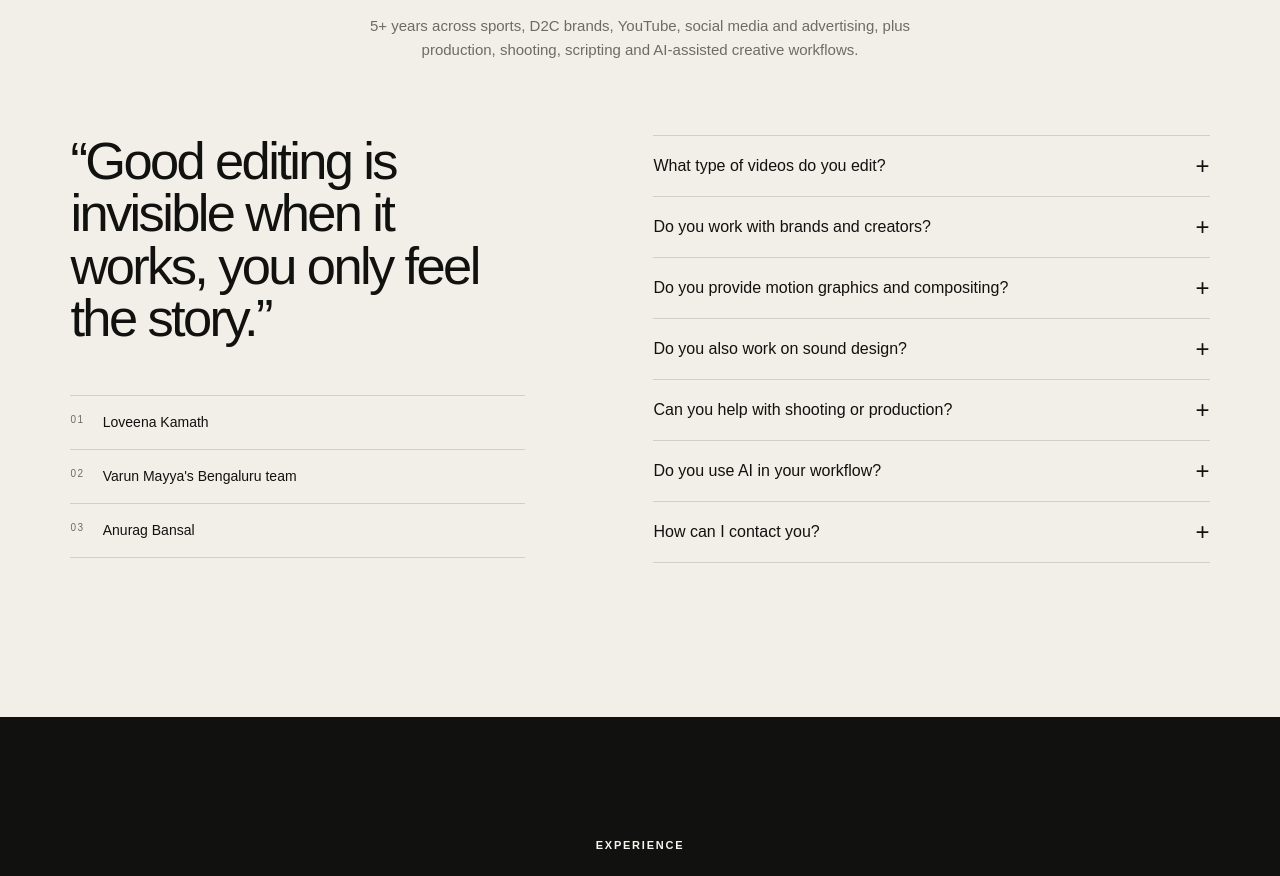
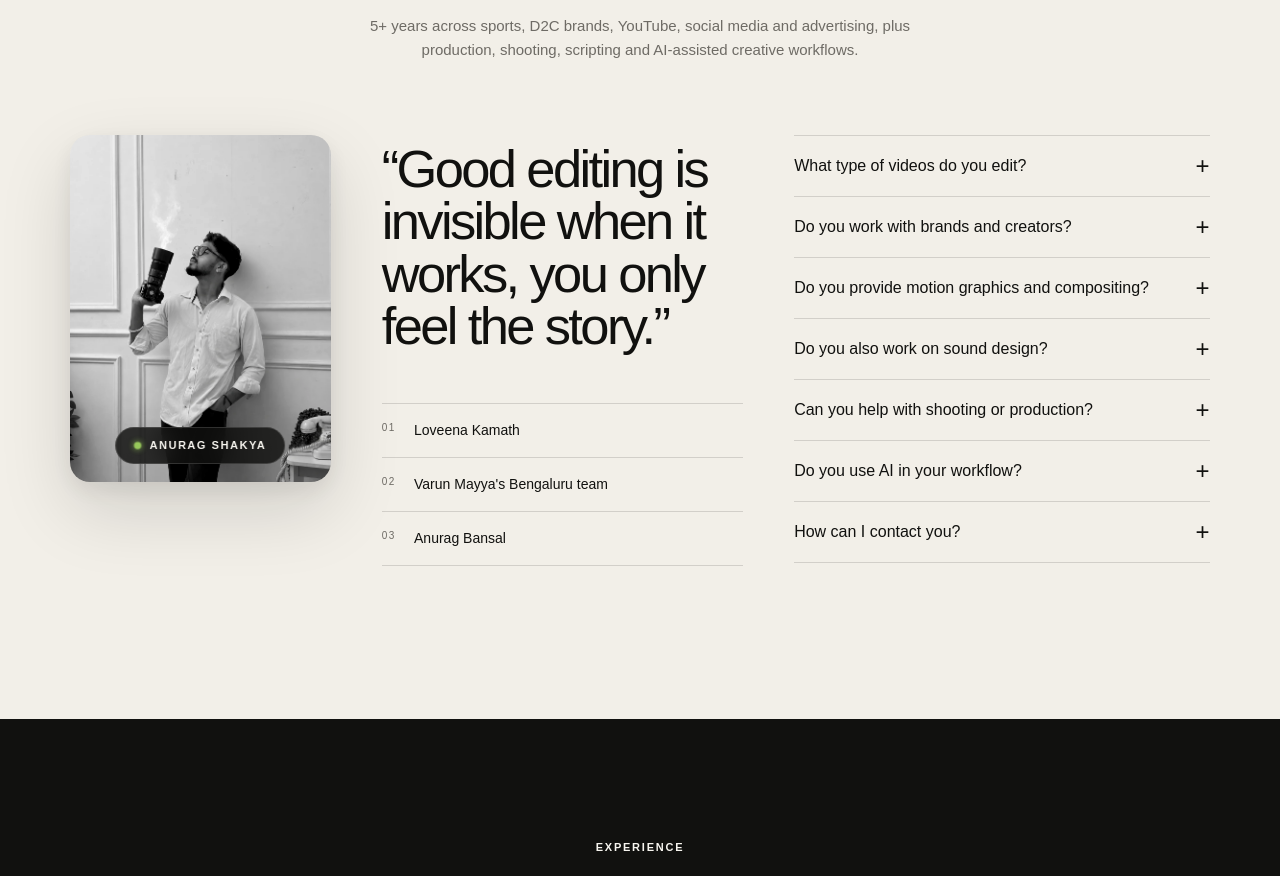
Before and after one commit to MANASMISHRA-2003-MM/Anurag-Portfolio, a React (Vite) app: page / in a window 1280 px wide. Shown: the part 5542-6418 px from the top of the page. Built offline with nearby package versions, Linux system fonts and the light colour scheme; a web font is replaced by a local one.

Commit message:
Add About_Photo to about section with editorial 3-column layout

```diff
--- a/src/components/Faq.tsx
+++ b/src/components/Faq.tsx
@@ -7,22 +7,67 @@ export default function Faq() {
     <section id="about" className="section section--cream faq-section">
       <div className="section__head">
         <p className="kicker">About the editor</p>
-        <h2>Experience that works<br/><em>behind the story.</em></h2>
+        <h2>Experience that works<br /><em>behind the story.</em></h2>
         <p>5+ years across sports, D2C brands, YouTube, social media and advertising, plus production, shooting, scripting and AI-assisted creative workflows.</p>
       </div>
-      <div className="about-split">
-        <div>
+
+      <div className="about-layout">
+
+        {/* ── LEFT: sticky photo column ─────────────────── */}
+        <motion.div
+          className="about-photo-col"
+          initial={{ opacity: 0, x: -32 }}
+          whileInView={{ opacity: 1, x: 0 }}
+          viewport={{ once: true }}
+          transition={{ duration: 0.75, ease: [0.22, 1, 0.36, 1] }}
+        >
+          <div className="about-photo-frame">
+            <img
+              src="/About_Photo.webp"
+              alt="Anurag Shakya – Video Editor"
+              className="about-photo-img"
+              loading="lazy"
+            />
+            <div className="about-photo-tag">
+              <span className="about-photo-tag__dot" />
+              Anurag Shakya
+            </div>
+          </div>
+        </motion.div>
+
+        {/* ── MIDDLE: quote + creator list ─────────────── */}
+        <motion.div
+          className="about-mid-col"
+          initial={{ opacity: 0, y: 24 }}
+          whileInView={{ opacity: 1, y: 0 }}
+          viewport={{ once: true }}
+          transition={{ duration: 0.65, delay: 0.1, ease: [0.22, 1, 0.36, 1] }}
+        >
           <p className="big-quote">“Good editing is invisible when it works, you only feel the story.”</p>
           <div className="creator-list">
-            {portfolio.creators.map((c,i)=><div key={c}><span>0{i+1}</span>{c}</div>)}
+            {portfolio.creators.map((c, i) => (
+              <div key={c}><span>0{i + 1}</span>{c}</div>
+            ))}
           </div>
+        </motion.div>
+
+        {/* ── RIGHT: FAQ accordion ─────────────────────── */}
+        <div className="faq-list" id="faq">
+          {portfolio.faq.map((f, i) => (
+            <motion.details
+              key={i}
+              className="faq-item"
+              initial={{ opacity: 0, y: 20 }}
+              whileInView={{ opacity: 1, y: 0 }}
+              viewport={{ once: true }}
+              transition={{ delay: i * 0.05 }}
+            >
+              <summary><span>{f.q}</span><span>+</span></summary>
+              <p>{f.a}</p>
+            </motion.details>
+          ))}
         </div>
-        <div className="faq-list" id="faq">
-          {portfolio.faq.map((f,i)=><motion.details key={i} className="faq-item" initial={{opacity:0,y:20}} whileInView={{opacity:1,y:0}} viewport={{once:true}} transition={{delay:i*.05}}>
-            <summary><span>{f.q}</span><span>+</span></summary>
-            <p>{f.a}</p>
-          </motion.details>)}
-        </div>
+
       </div>
     </section>
   );
--- a/src/index.css
+++ b/src/index.css
@@ -98,6 +98,16 @@ button{font:inherit}
 .showreel__content h2{font-size:clamp(55px,8vw,110px);line-height:.92;letter-spacing:-.065em;margin:0 0 28px}
 .faq-section{padding-top:120px}
 .about-split{max-width:1400px;margin:auto;display:grid;grid-template-columns:.9fr 1.1fr;gap:10vw}
+/* ── About layout with photo ─────────────────────────────── */
+.about-layout{max-width:1400px;margin:auto;display:grid;grid-template-columns:0.72fr 1fr 1.15fr;gap:4vw;align-items:start}
+.about-photo-col{position:sticky;top:110px}
+.about-photo-frame{position:relative;border-radius:20px;overflow:hidden;background:#e8e4dc;aspect-ratio:3/4;box-shadow:0 28px 72px rgba(17,17,15,.14),0 8px 24px rgba(17,17,15,.08)}
+.about-photo-img{width:100%;height:100%;object-fit:cover;object-position:top center;display:block;filter:contrast(1.03) saturate(0.92);transition:transform 0.8s cubic-bezier(0.22,1,0.36,1)}
+.about-photo-frame:hover .about-photo-img{transform:scale(1.03)}
+.about-photo-tag{position:absolute;bottom:18px;left:50%;transform:translateX(-50%);display:inline-flex;align-items:center;gap:8px;padding:9px 18px;border-radius:999px;background:rgba(17,17,15,0.82);backdrop-filter:blur(14px);-webkit-backdrop-filter:blur(14px);color:#f7f5ef;font-size:11px;letter-spacing:.14em;text-transform:uppercase;font-weight:600;white-space:nowrap;border:1px solid rgba(255,255,255,.14)}
+.about-photo-tag__dot{width:7px;height:7px;border-radius:50%;background:#a8e063;flex-shrink:0;box-shadow:0 0 6px rgba(168,224,99,.9);animation:dot-pulse 2s ease-in-out infinite alternate}
+@keyframes dot-pulse{0%{opacity:.7;transform:scale(0.85)}100%{opacity:1;transform:scale(1.2)}}
+.about-mid-col{padding-top:8px}
 .big-quote{font-size:clamp(28px,4.1vw,56px);line-height:1;letter-spacing:-.05em;max-width:520px;margin:0 0 50px}
 .creator-list{border-top:1px solid var(--line)}
 .creator-list div{padding:16px 0;border-bottom:1px solid var(--line);display:flex;gap:18px;font-size:14px}
@@ -216,10 +226,10 @@ button{font:inherit}
  .stat-band__inner{grid-template-columns:repeat(2,1fr)}.stat:nth-child(2){border-right:0}.stat:nth-child(-n+2){border-bottom:1px solid var(--line)}
  .service-grid{grid-template-columns:repeat(2,1fr)}.service-card{min-height:260px}
  .work-grid{grid-template-columns:1fr}.work-card,.work-card--tall{min-height:480px}
- .about-split{grid-template-columns:1fr;gap:70px}.experience-row{grid-template-columns:38px 1.1fr 1fr}.experience-row__period{grid-column:2/4;justify-self:start;margin-top:-10px}.process{grid-template-columns:1fr;gap:45px}.footer__main{grid-template-columns:1fr;gap:65px}
+ .about-split{grid-template-columns:1fr;gap:70px}.about-layout{grid-template-columns:1fr 1fr;gap:40px}.about-photo-col{position:relative;top:auto;grid-row:1;grid-column:1/3}.about-photo-frame{aspect-ratio:16/9}.about-photo-img{object-position:center 20%}.about-mid-col{grid-column:1}.faq-list{grid-column:2}.experience-row{grid-template-columns:38px 1.1fr 1fr}.experience-row__period{grid-column:2/4;justify-self:start;margin-top:-10px}.process{grid-template-columns:1fr;gap:45px}.footer__main{grid-template-columns:1fr;gap:65px}
 }
 @media (max-width:600px){
- .hero__bottom span:last-child{display:none}.hero__bottom{gap:8px}.hero__line{flex:1}.section{padding-left:6vw;padding-right:6vw}.section__head{margin-bottom:55px}.pill-row{margin-left:-6vw;margin-right:-6vw}.service-grid{grid-template-columns:1fr}.service-card{min-height:225px}.service-card h3{margin-top:48px}.work-card,.work-card--tall{min-height:390px}.showreel__frame{min-height:70vh}.showreel__content{left:7vw;right:7vw;bottom:8vh}.about-split{gap:55px}.experience{padding-top:90px}.experience-row{grid-template-columns:30px 1fr}.experience-row__role{grid-column:2}.experience-row__period{grid-column:2;margin:0}.process__steps{grid-template-columns:1fr}.footer{padding:85px 6vw 20px}.footer__bottom{flex-direction:column;gap:8px;margin-top:70px}
+ .hero__bottom span:last-child{display:none}.hero__bottom{gap:8px}.hero__line{flex:1}.section{padding-left:6vw;padding-right:6vw}.section__head{margin-bottom:55px}.pill-row{margin-left:-6vw;margin-right:-6vw}.service-grid{grid-template-columns:1fr}.service-card{min-height:225px}.service-card h3{margin-top:48px}.work-card,.work-card--tall{min-height:390px}.showreel__frame{min-height:70vh}.showreel__content{left:7vw;right:7vw;bottom:8vh}.about-split{gap:55px}.about-layout{grid-template-columns:1fr;gap:40px}.about-photo-col{position:relative;top:auto}.about-photo-frame{aspect-ratio:4/3;max-height:420px}.about-mid-col,.faq-list{grid-column:auto}.experience{padding-top:90px}.experience-row{grid-template-columns:30px 1fr}.experience-row__role{grid-column:2}.experience-row__period{grid-column:2;margin:0}.process__steps{grid-template-columns:1fr}.footer{padding:85px 6vw 20px}.footer__bottom{flex-direction:column;gap:8px;margin-top:70px}
  .video-modal-backdrop{padding:12px}
  .video-modal-container{max-width:100%;max-height:85vh;border-radius:14px}
  .video-modal-header{padding:12px 16px}
```
Also changed, not shown: public/About_Photo.webp (added).
